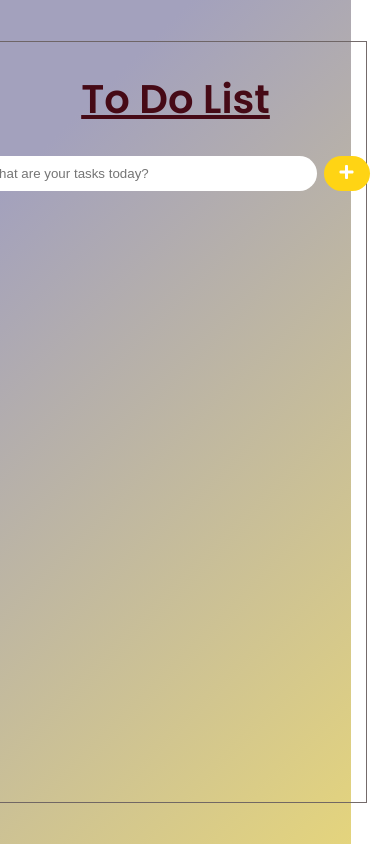
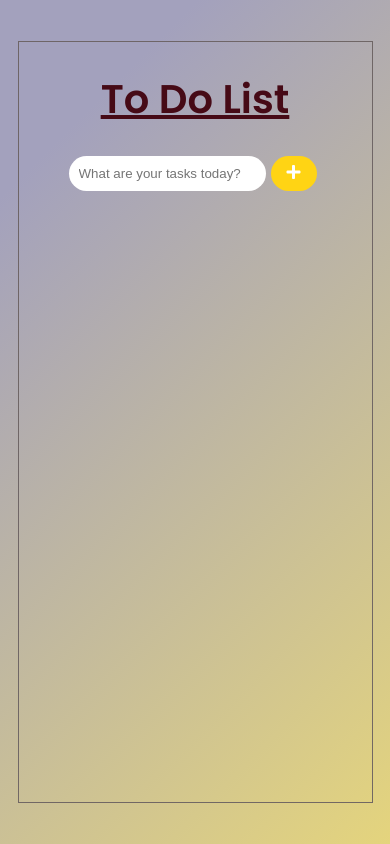
Before and after one commit to rajat-mehra05/todo-list, a React (Create React App) app: page / in a window 390 px wide. Built offline with nearby package versions, Linux system fonts and the light colour scheme.

Commit message:
updated media query

```diff
--- a/src/App.css
+++ b/src/App.css
@@ -113,11 +113,28 @@ button {
 }
 
 @media (max-width: 767px) {
-  .App {
-    width: 90%;
-  }
+.container {
+  width: max-content;
+  margin: auto;
+}
 
-  .container {
-   width: 80%;
-  }
+.todo-form {
+  width: max-content;
+  margin: auto;
 }
+
+.list-container {
+  width: max-content;
+  margin: auto;
+}
+
+.list-item {
+  width: max-content;
+  margin: 1rem 0;
+}
+
+.list-header {
+  flex: 1;
+  justify-content: space-between;
+};
+}
```
